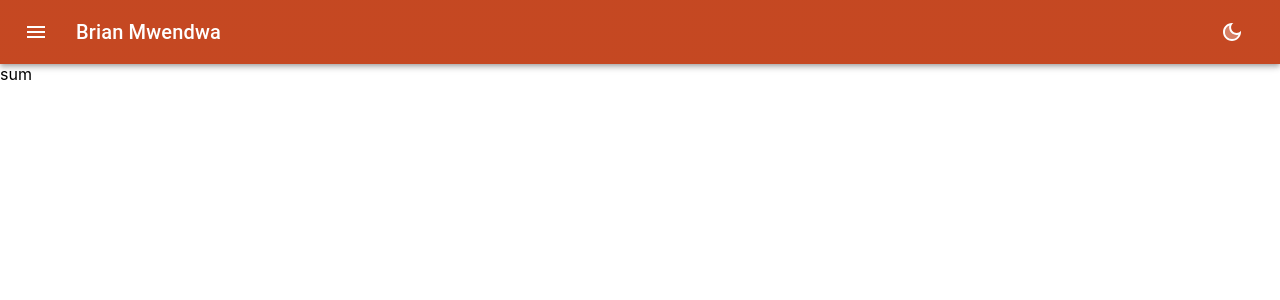
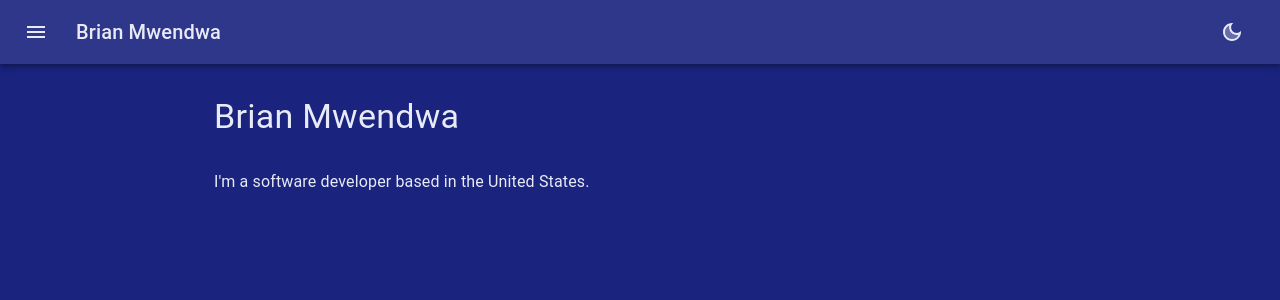
Before and after one commit to mwendwa99/my-portfolio-vite, a React (Vite) app: page / in a window 1280 px wide. Shown: the top 300 px of the page. Built offline with nearby package versions, Linux system fonts and the light colour scheme.

Commit message:
fix theme issues

```diff
--- a/src/App.jsx
+++ b/src/App.jsx
@@ -5,6 +5,7 @@ import { LightModeTwoTone, DarkModeTwoTone } from '@mui/icons-material';
 // theme
 import { darkMode, lightMode } from './Theme';
 import { ThemeProvider } from '@mui/material/styles';
+import CssBaseline from '@mui/material/CssBaseline';
 // components
 import Navbar from './components/NavBar'
 // sections
@@ -43,6 +44,7 @@ function App() {
 
   return (
     <ThemeProvider theme={state.theme}>
+      <CssBaseline />
       <Navbar icon={state.icon} theme={state.theme} changeTheme={dispatch} />
       <Landing />
     </ThemeProvider>
--- a/src/Theme.js
+++ b/src/Theme.js
@@ -1,36 +1,46 @@
-import { createTheme } from '@mui/material/styles';
-import { amber, deepOrange, grey } from '@mui/material/colors';
+import { createTheme } from "@mui/material/styles";
+import { teal, blue, indigo, grey, red, blueGrey } from "@mui/material/colors";
 
 const getDesignTokens = (mode) => ({
   palette: {
     mode,
+    ...(mode === "light"
+      ? {
+          // palette values for light mode
           primary: {
-            ...amber,
-            ...(mode === 'dark' && {
-                main: amber[300],
-            }),
+            main: teal[300],
+            contrastText: teal[900],
           },
-        ...(mode === 'dark' && {
+          divider: teal[700],
+          text: {
+            primary: teal[900],
+            secondary: teal[800],
+          },
           background: {
-                default: deepOrange[900],
-                paper: deepOrange[900],
+            default: teal[200],
+            paper: teal[200],
+          },
+        }
+      : {
+          // palette values for dark mode
+          primary: {
+            main: indigo[900],
+            contrastText: indigo[100],
+          },
+          divider: indigo[200],
+          background: {
+            default: indigo[900],
+            paper: indigo[900],
+          },
+          text: {
+            primary: indigo[50],
+            secondary: indigo[100],
           },
         }),
-        text: {
-            ...(mode === 'light'
-                ? {
-                    primary: grey[900],
-                    secondary: grey[800],
-                }
-                : {
-                    primary: '#fff',
-                    secondary: grey[500],
-                }),
-        },
   },
 });
 
-const darkMode = createTheme(getDesignTokens('dark'));
-const lightMode = createTheme(getDesignTokens('light'));
+const darkMode = createTheme(getDesignTokens("dark"));
+const lightMode = createTheme(getDesignTokens("light"));
 
 export { darkMode, lightMode };
--- a/src/components/NavBar.jsx
+++ b/src/components/NavBar.jsx
@@ -8,8 +8,7 @@ import IconButton from '@mui/material/IconButton';
 import MenuIcon from '@mui/icons-material/Menu';
 
 export default function ButtonAppBar({ icon, theme, changeTheme }) {
-    console.log('theme', theme)
-    console.log('changeTheme', changeTheme)
+
     return (
         <Box id='nav-bar' sx={{ flexGrow: 1 }}>
             <AppBar position="static">
--- a/src/sections/Landing.jsx
+++ b/src/sections/Landing.jsx
@@ -1,9 +1,22 @@
-import NavBar from '../components/NavBar'
+import {Box, Container, Grid, Typography} from '@mui/material';
 
 export default function Landing() {
     return (
-        <section id='landing'>
-            sum
-        </section>
-    )
+        <Container maxWidth='md'>
+            <Box my={4}>
+                <Grid container spacing={4}>
+                    <Grid item xs={12}>
+                        <Typography variant='h4' component='h1'>
+                            Brian Mwendwa
+                        </Typography>
+                    </Grid>
+                    <Grid item xs={12}>
+                        <Typography variant='body1'>
+                            I'm a software developer based in the United States.
+                        </Typography>
+                    </Grid>
+                    </Grid>
+            </Box>
+        </Container>
+    );
 }
```
Lines whose indentation alone changed are shown as unchanged.
